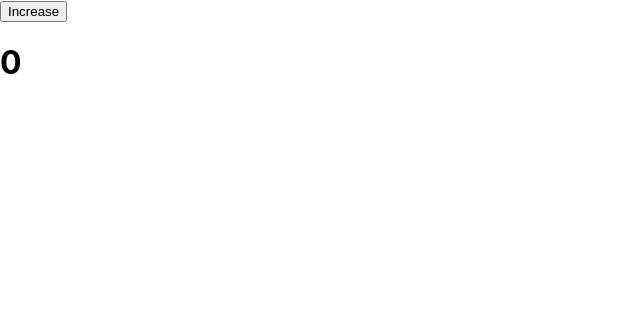
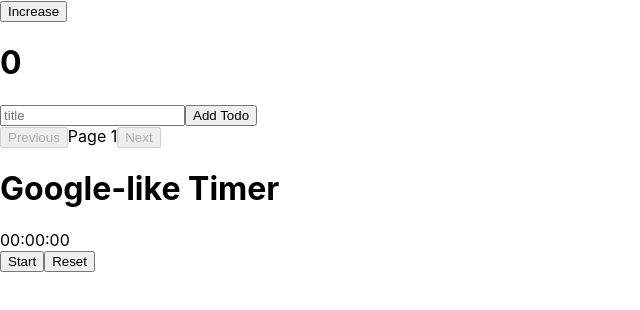
Before and after one commit to ALOK6103/placement-practice, a React (Create React App) app in the folder r1/my-app/: page / in a window 1280 px wide. Shown: the top 310 px of the page, without its empty margins (0-640 px from the left). Built offline with nearby package versions, Linux system fonts and the light colour scheme.

Commit message:
added code

```diff
--- a/r1/my-app/src/App.js
+++ b/r1/my-app/src/App.js
@@ -3,6 +3,8 @@ import './App.css';
 import React from "react"
 // import Counter from './components/Counter';
 import Counter from './components/Counterfn';
+import Todo from './Todo/Todo';
+import Timer from './timer/Timer';
 
 class App extends React.Component{
 
@@ -19,6 +21,8 @@ render () {
   return <>
   <button onClick={this.handleClick.bind(this)}>Increase</button>
   <Counter number={this.state.num} />
+  <Todo />
+  <Timer />
   </>
   }
 }
--- /dev/null
+++ b/r1/my-app/src/Todo/AddTodo.jsx
@@ -0,0 +1,68 @@
+import React, { useState } from 'react'
+
+const AddTodo = () => {
+    const [text,setText]=useState("")
+    const [todos,setTodos]=useState([])
+    const [currentPage, setCurrentPage] = useState(1);
+    const todosPerPage = 5
+
+
+    const handleclick=()=>{
+      setTodos([...todos,text])
+    }
+
+    const handleDelete=(i)=>{
+
+        let filtered=todos.filter((ele,index)=>{
+            return index!==i
+        })
+
+        setTodos(filtered)
+    }
+
+    const indexOfLastTodo = currentPage * todosPerPage;
+    console.log(indexOfLastTodo,currentPage,todosPerPage)
+  const indexOfFirstTodo = indexOfLastTodo - todosPerPage;
+  console.log(indexOfFirstTodo);
+  const currentTodos = todos.slice(indexOfFirstTodo, indexOfLastTodo);
+  console.log(currentTodos);
+
+  const handleNextPage = () => {
+    setCurrentPage(currentPage + 1);
+  };
+
+  const handlePrevPage = () => {
+    setCurrentPage(currentPage - 1);
+  };
+  return (
+    <div>
+        <div>
+        <input type='text' placeholder='title' value={text} onChange={(e)=>setText(e.target.value)}/>
+        <button onClick={handleclick}>Add Todo</button>
+        </div>
+        <div>
+            {currentTodos.map((el,i)=>(
+                <div key={i+1}>
+                <h3>{el}</h3>
+                <button onClick={()=>handleDelete(i)}>delete</button>
+                </div>
+            ))}
+        </div>
+
+        <div>
+        <button onClick={handlePrevPage} disabled={currentPage === 1}>
+          Previous
+        </button>
+        <span>Page {currentPage}</span>
+        <button
+          onClick={handleNextPage}
+          disabled={indexOfLastTodo >= todos.length}
+        >
+          Next
+        </button>
+      </div>
+    </div>
+  )
+}
+
+export default AddTodo
--- /dev/null
+++ b/r1/my-app/src/Todo/Todo.jsx
@@ -0,0 +1,12 @@
+import React from 'react'
+import AddTodo from './AddTodo'
+
+const Todo = () => {
+  return (
+    <div>
+        <AddTodo />
+    </div>
+  )
+}
+
+export default Todo
--- /dev/null
+++ b/r1/my-app/src/timer/Timer.jsx
@@ -0,0 +1,64 @@
+import React, { useState, useEffect } from "react";
+
+const Timer = () => {
+  const [seconds, setSeconds] = useState(0);
+  const [minutes, setMinutes] = useState(0);
+  const [hours, setHours] = useState(0);
+  const [isRunning, setIsRunning] = useState(false);
+
+ const [tim,setTim]=useState(0)
+ const [mnt,setMnt]=useState(0)
+
+
+  useEffect(() => {
+    let interval;
+
+    if (isRunning) {
+        setTim(1)
+      interval = setInterval(() => {
+        setSeconds((prevSeconds) => (prevSeconds === 59 ? 0 : prevSeconds + 1));
+      }, 1000);
+    }
+
+    return () => clearInterval(interval);
+  }, [isRunning]);
+
+  useEffect(() => {
+    if (seconds === 0 && isRunning && tim!==0) {
+        setMnt(1)
+      setMinutes((prevMinutes) => (prevMinutes === 59 ? 0 : prevMinutes + 1));
+    }
+  }, [seconds, isRunning]);
+
+  useEffect(() => {
+    if (minutes === 0 && seconds === 0 && isRunning && tim!==0 && mnt!==0) {
+      setHours((prevHours) => (prevHours === 23 ? 0 : prevHours + 1));
+    }
+  }, [minutes, seconds, isRunning]);
+
+  const handleStartStop = () => {
+    setIsRunning((prevIsRunning) => !prevIsRunning);
+  };
+
+  const handleReset = () => {
+    setIsRunning(false);
+    setSeconds(0);
+    setMinutes(0);
+    setHours(0);
+  };
+
+  return (
+    <div>
+      <h1>Google-like Timer</h1>
+      <div>
+        <span>{hours < 10 ? `0${hours}` : hours}</span>:
+        <span>{minutes < 10 ? `0${minutes}` : minutes}</span>:
+        <span>{seconds < 10 ? `0${seconds}` : seconds}</span>
+      </div>
+      <button onClick={handleStartStop}>{isRunning ? "Pause" : "Start"}</button>
+      <button onClick={handleReset}>Reset</button>
+    </div>
+  );
+};
+
+export default Timer;
```
